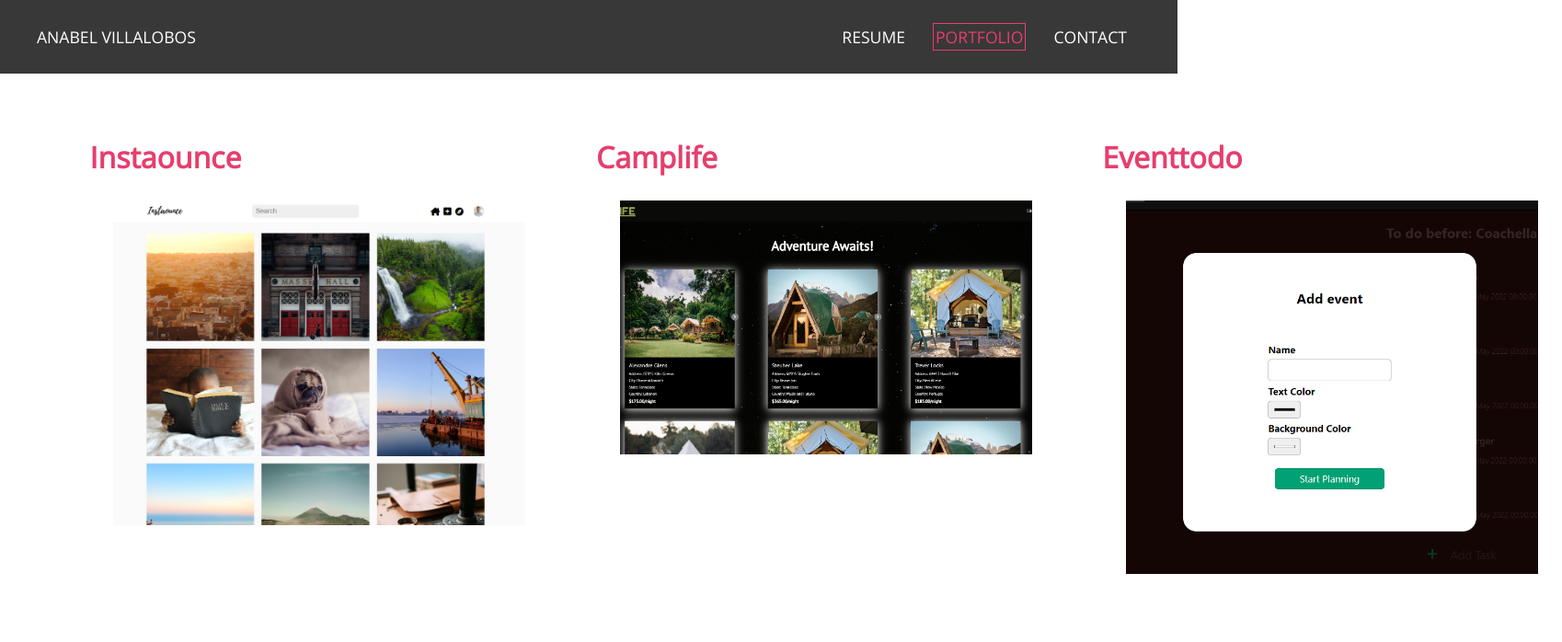
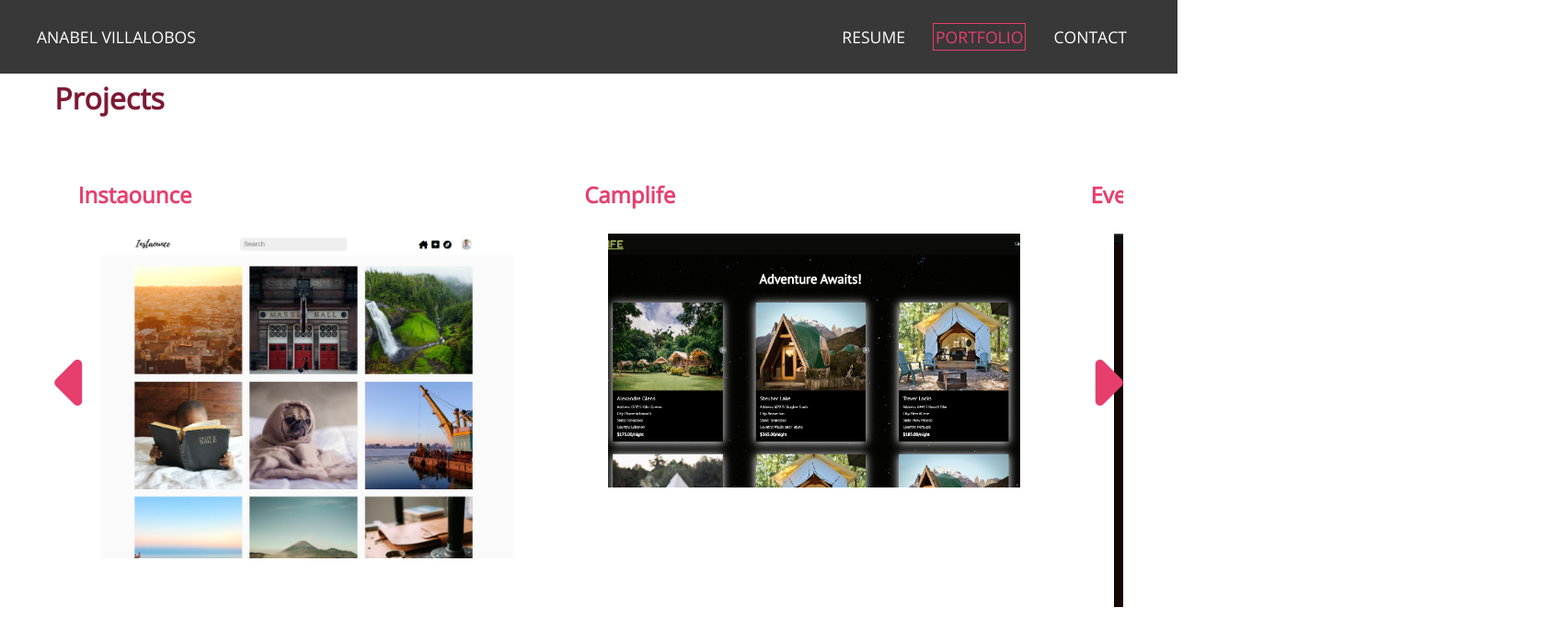
Before and after one commit to annvilla1998/ReactPersonalWebsite, a React (Create React App) app: page /portfolio in a window 1280 px wide. Shown: the top 698 px of the page at 92% size, 1698 px wide, since content can reach past the window. Built offline with nearby package versions, Linux system fonts and the light colour scheme.

Commit message:
added arrows need functionality

```diff
--- a/src/components/Portfolio/Portfolio.css
+++ b/src/components/Portfolio/Portfolio.css
@@ -1,13 +1,53 @@
+
 .portfolio-page {
     display: flex;
-    margin: 8vw 5vw;
+    flex-direction: column;
+    margin: 5vw 4vw;
+    position: relative;
+}
+
+.portfolio-page h1 {
+    color: var(--color-2);
+    font-size: 4vmin;
+}
+
+.portfolio-page i.fa-caret-right {
+    position: absolute;
+    right: 0;
+    top: 40%;
+    color: var(--color-4);
+    font-size: 10vmin;
+    z-index: 10;
+    transition: all 0.5s;
+    cursor: pointer;
+}
+
+.portfolio-page i.fa-caret-left {
+    cursor: pointer;
+    position: absolute;
+    left: 0;
+    top: 40%;
+    color: var(--color-4);
+    font-size: 10vmin;
+    z-index: 10;
+    transition: all 0.5s;
+}
+
+.portfolio-page i:hover {
+    opacity: 0.5;
+}
+
+.projects-container {
+    display: flex;
+    width: 100%;
+    overflow: hidden;
     -webkit-animation: focus-in-contract-bck 1s cubic-bezier(0.250, 0.460, 0.450, 0.940) both;
         animation: focus-in-contract-bck 1s cubic-bezier(0.250, 0.460, 0.450, 0.940) both;
 }
 
+
 .project {
     margin: 2vw;
-
 }
 
 .project-image {
@@ -19,6 +59,11 @@
 .project a {
     text-decoration: none;
     color: var(--color-4);
+    font-size: 2vmin;
+}
+
+.project a:hover {
+    text-decoration: underline;
 }
 
 .project img {
--- a/src/components/Portfolio/index.js
+++ b/src/components/Portfolio/index.js
@@ -22,9 +22,14 @@ export const Portfolio = () => {
 
     return (
         <div className="portfolio-page">
+            <div>
+                <h1>Projects</h1>
+            </div>
+            <div className="projects-container">
+                <i class="fa-solid fa-caret-left"></i>
                 <div className="project 1">
                     <a target="_blank" rel="noopener noreferrer" href="https://instaounce-clone.herokuapp.com/login">
-                    <h1>Instaounce</h1>
+                        <h2>Instaounce</h2>
                         <div className="project-image">
                             <img alt="Instaounce" src={instaImages[instaCurrentImageIndex]} />
                         </div>
@@ -32,7 +37,7 @@ export const Portfolio = () => {
                 </div>
                 <div className="project 2">
                     <a target="_blank" rel="noopener noreferrer" href="https://camplife1.herokuapp.com/">
-                    <h1>Camplife</h1>
+                        <h2>Camplife</h2>
                         <div className="project-image">
                             <img alt="Camplife" src={campImages[campCurrentImageIndex]} />
                         </div>
@@ -40,12 +45,14 @@ export const Portfolio = () => {
                 </div>
                 <div className="project 3">
                     <a target="_blank" rel="noopener noreferrer" href="https://eventtodo.herokuapp.com/">
-                    <h1>Eventtodo</h1>
+                        <h2>Eventtodo</h2>
                         <div className="project-image">
                             <img alt="EventToDo" src={eventImages[eventCurrentImageIndex]} />
                         </div>
                     </a>
                 </div>
+                <i class="fa-solid fa-caret-right"></i>
+            </div>
         </div>
     )
 }
```
Lines whose indentation alone changed are shown as unchanged.
